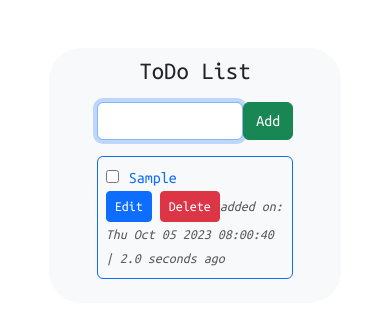
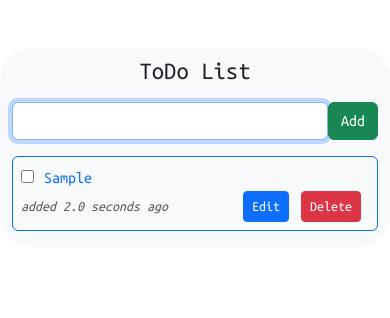
Before and after one commit to lavinamall/React-ToDo, a React (Vite) app: page / in a window 390 px wide. Both pictures are taken after typing "Sample" into the empty fields and a click on the button "Add". Shown: the top 318 px of the page. Built offline with nearby package versions, Linux system fonts and the light colour scheme.

Commit message:
add: mobile css

```diff
--- a/package.json
+++ b/package.json
@@ -4,7 +4,7 @@
   "version": "0.0.0",
   "type": "module",
   "scripts": {
-    "dev": "vite",
+    "dev": "vite --host",
     "build": "vite build",
     "lint": "eslint . --ext js,jsx --report-unused-disable-directives --max-warnings 0",
     "preview": "vite preview"
--- a/src/App.jsx
+++ b/src/App.jsx
@@ -38,7 +38,7 @@ function App() {
 
   return (
     <ToDoProvider value={{ todos, addToDo, updateToDo, deleteToDo, isCompleted }}>
-      <div className="container w-75 bg-light mt-5 px-5 pb-2 rounded-5">
+      <div className="container-fluid bg-light mt-5 rounded-5">
         <h2 className="text-center font-weight-bold p-2">ToDo List</h2>
         <div className="row d-flex align-items-center justify-content-center">
           <div className="col-12 col-lg-8">
--- a/src/components/ToDoItem.jsx
+++ b/src/components/ToDoItem.jsx
@@ -66,12 +66,22 @@ function ToDoItem({ todo }) {
         onChange={(e) => setTodoMsg(e.target.value)}
         readOnly={!isTodoEditable}
       />
-      <button className="btn btn-sm btn-rounded btn-primary me-2" type="button" onClick={handleEdit}>{`${isTodoEditable ? "Save" : "Edit"}`}</button>
-      <button className="btn btn-sm btn-rounded btn-danger" type="button" onClick={handleDelete}>Delete</button>
 
-      <i className="text-muted" style={{ fontSize: '14px' }}>
-        added on: {dateFormat(milisToDate(todo.id), "")} | {formatElapsedTime(elapsedTime)} ago
-      </i>
+      <div className="d-flex justify-content-between align-items-center">
+        <i className="text-muted mr-1" style={{ fontSize: '14px' }}>
+          added  <span className="d-none d-sm-inline">on: {dateFormat(milisToDate(todo.id), "")} | </span>
+          {formatElapsedTime(elapsedTime)} ago
+        </i>
+        <div className="">
+          <button className="btn btn-sm btn-rounded btn-primary mx-1" type="button" onClick={handleEdit}>
+            {`${isTodoEditable ? "Save" : "Edit"}`}
+          </button>
+          <button className="btn btn-sm btn-rounded btn-danger mx-2" type="button" onClick={handleDelete}>
+            Delete
+          </button>
+        </div>
+      </div>
+
     </div>
   )
 }
```
Also changed, not shown: src/App.css (deleted).
